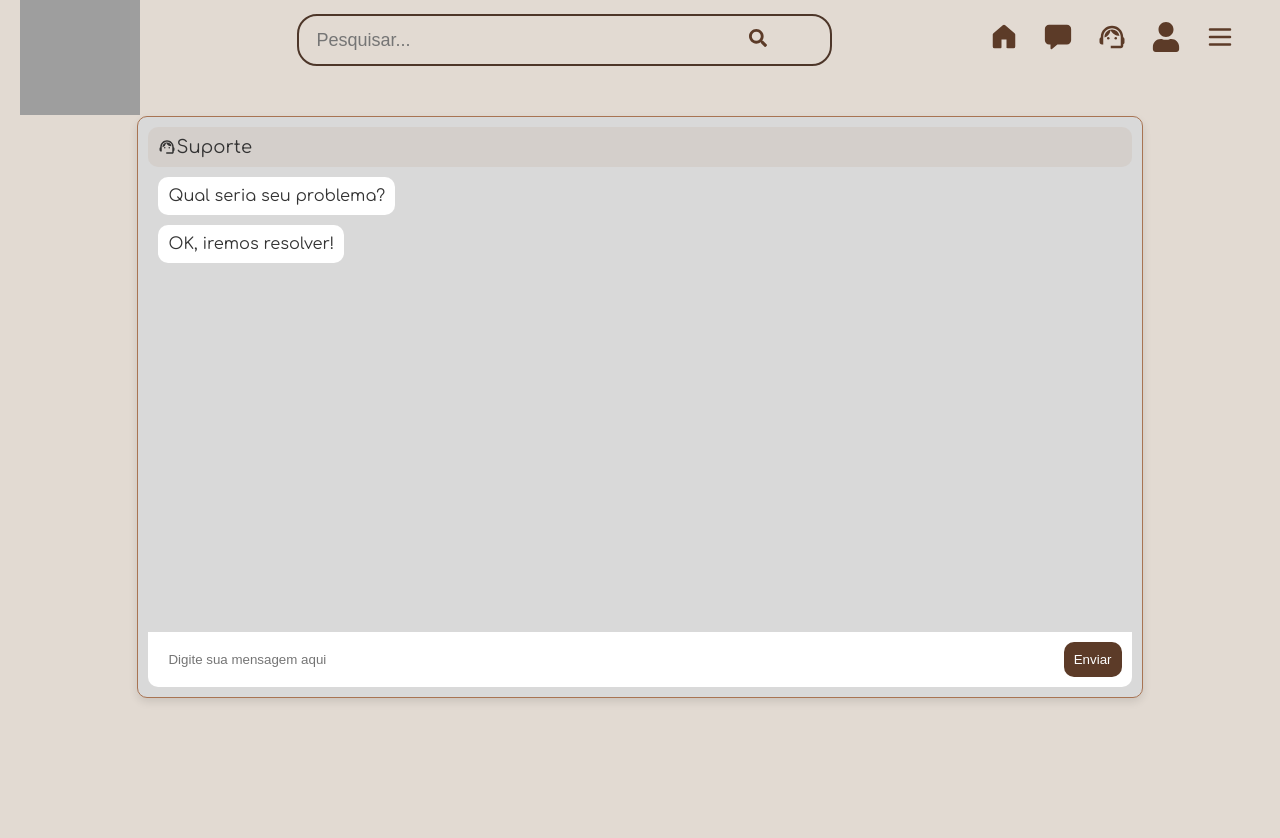
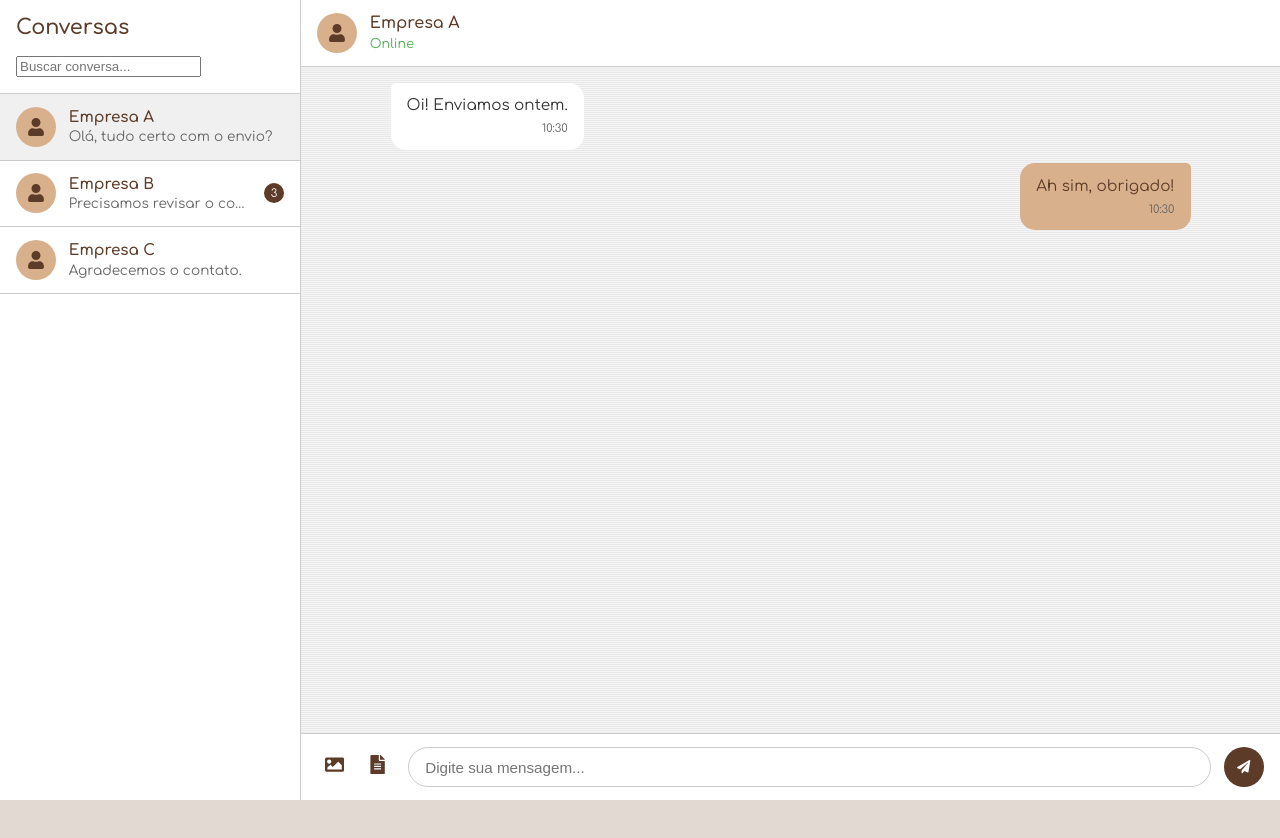
Before and after one commit to Dw7Silva/tcc, a Next.js app: page / in a window 1280 px wide. Shown: the top 838 px of the page. After the commit the page ends 800 px from the top, so only its background shows below. Built offline with nearby package versions, Linux system fonts and the light colour scheme; grey boxes are pictures that could not be loaded.

Commit message:
arrumanda css 26/06

```diff
--- a/src/app/chat/page.jsx
+++ b/src/app/chat/page.jsx
@@ -8,10 +8,27 @@ export default function Chat() {
   const [novaMensagem, setNovaMensagem] = useState("");
   const mensagemCorpoRef = useRef(null);
 
-  // ... (mantenha o mesmo estado de conversas e mensagensPorConversa)
+  const conversas = [
+    { nome: "Empresa A", msg: "Olá, tudo certo com o envio?" },
+    { nome: "Empresa B", msg: "Precisamos revisar o contrato." },
+    { nome: "Empresa C", msg: "Agradecemos o contato." },
+  ];
+
+  const [mensagensPorConversa, setMensagensPorConversa] = useState([
+    [
+      { texto: "Oi! Enviamos ontem.", lado: "esquerda" },
+      { texto: "Ah sim, obrigado!", lado: "direita" },
+    ],
+    [
+      { texto: "Podemos ajustar o prazo?", lado: "esquerda" },
+      { texto: "Claro, sem problemas.", lado: "direita" },
+    ],
+    [
+      { texto: "Estamos disponíveis para novos pedidos.", lado: "esquerda" },
+    ],
+  ]);
 
   useEffect(() => {
-    // Rolagem automática para a última mensagem
     if (mensagemCorpoRef.current) {
       mensagemCorpoRef.current.scrollTop = mensagemCorpoRef.current.scrollHeight;
     }
@@ -31,33 +48,28 @@ export default function Chat() {
     setNovaMensagem("");
   };
 
-  const alternarConversa = (index) => {
-    setConversaAtiva(index);
-  };
-
   return (
     <div className={styles.chatContainer}>
+      {/* Sidebar */}
       <aside className={styles.sidebar}>
         <div className={styles.sidebarHeader}>
           <h2>Conversas</h2>
-          <div className={styles.searchBox}>
-            <input type="text" placeholder="Buscar conversa..." />
-          </div>
+          <input className={styles.searchBox} type="text" placeholder="Buscar conversa..." />
         </div>
 
         <div className={styles.conversasList}>
           {conversas.map((conversa, index) => (
             <div
               key={index}
-              className={`${styles.conversaItem} ${conversaAtiva === index ? styles.ativo : ''}`}
-              onClick={() => alternarConversa(index)}
+              className={`${styles.conversaItem} ${conversaAtiva === index ? styles.ativo : ""}`}
+              onClick={() => setConversaAtiva(index)}
             >
               <div className={styles.userAvatar}>
                 <FaUser />
               </div>
               <div className={styles.conversaInfo}>
                 <strong>{conversa.nome}</strong>
-                <p>{conversa.msg.length > 30 ? conversa.msg.substring(0, 30) + '...' : conversa.msg}</p>
+                <p>{conversa.msg.length > 30 ? conversa.msg.substring(0, 30) + "..." : conversa.msg}</p>
               </div>
               {index === 1 && <span className={styles.unreadBadge}>3</span>}
             </div>
@@ -65,6 +77,7 @@ export default function Chat() {
         </div>
       </aside>
 
+      {/* Área Principal do Chat */}
       <main className={styles.mensagemArea}>
         <header className={styles.mensagemHeader}>
           <div className={styles.userAvatar}>
@@ -72,7 +85,7 @@ export default function Chat() {
           </div>
           <div className={styles.userInfo}>
             <strong>{conversas[conversaAtiva].nome}</strong>
-            <span>Online</span>
+            <span className={styles.statusOnline}>Online</span>
           </div>
         </header>
 
@@ -80,8 +93,8 @@ export default function Chat() {
           <div className={styles.mensagensContainer}>
             {mensagensPorConversa[conversaAtiva].map((msg, i) => (
               <div key={i} className={`${styles.mensagem} ${styles[msg.lado]}`}>
-                {msg.texto}
-                <span className={styles.mensagemHora}>10:30 AM</span>
+                <span>{msg.texto}</span>
+                <span className={styles.mensagemHora}>10:30</span>
               </div>
             ))}
           </div>
--- a/src/app/page.js
+++ b/src/app/page.js
@@ -3,6 +3,8 @@ import CriarOferta from "./criar_oferta/page";
 import Inicio from "./inicio/page";
 import Suporte from "./suporte/page";
 import MinhasDemandas from "./minhas_demandas/page";
+import Chat from "./chat/page";
+
 
 export default function dev() {
 
@@ -14,7 +16,7 @@ export default function dev() {
 
   return (
 
-    <Suporte></Suporte>
+    <Chat></Chat>
 
 
   );
--- a/src/app/suporte/suporte.module.css
+++ b/src/app/suporte/suporte.module.css
@@ -141,7 +141,7 @@ body {
 }
 
 .chatInput button {
-  background: var(--cor-secundaria-geral-1);
+  background:#F8DCA5;
   border: none;
   padding: 10px;
   color: var(--cor-card-geral);
@@ -152,7 +152,8 @@ body {
 }
 
 .chatInput button:hover {
-  background: var(--cor-primaria-geral);
+  background:var(--cor-secundaria-geral-1) ;
+  color: #f0f0f0;
 }
 
 @media (max-width: 700px) {
```
